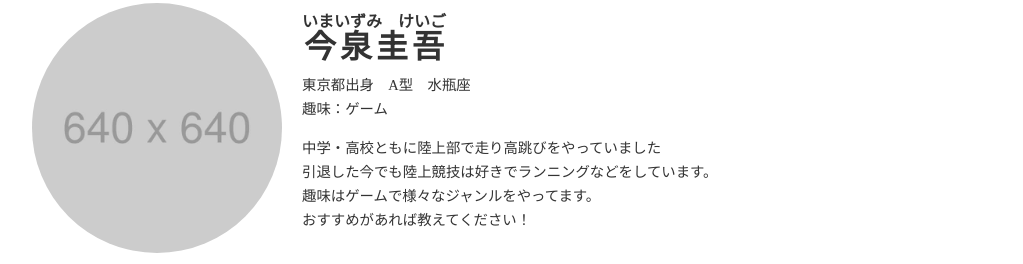
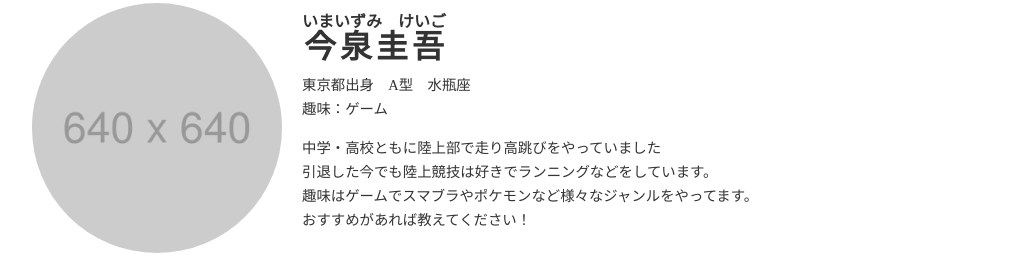
Before and after one commit to imaizumikeigo/Self-Introduction, a plain HTML site: page index.html in a window 1280 px wide. Shown: the part 898-1162 px from the top of the page, without its empty margins (128-1151 px from the left). Drawn offline with nearby package versions, Linux system fonts and the light colour scheme; grey boxes are pictures that could not be loaded.

Commit message:
Update index.html

```diff
--- a/index.html
+++ b/index.html
@@ -37,7 +37,7 @@
             <h3 class="content-name"><ruby><rb>今泉圭吾</rb><rt>いまいずみ　けいご</rt> </ruby></h3>
             <p>東京都出身　A型　水瓶座<br>趣味：ゲーム</p>
             <p>中学・高校ともに陸上部で走り高跳びをやっていました<br>引退した今でも陸上競技は好きでランニングなどをしています。<br>
-              趣味はゲームで様々なジャンルをやってます。<br>
+              趣味はゲームでスマブラやポケモンなど様々なジャンルをやってます。<br>
               おすすめがあれば教えてください！<br>
 
             </p>
```
